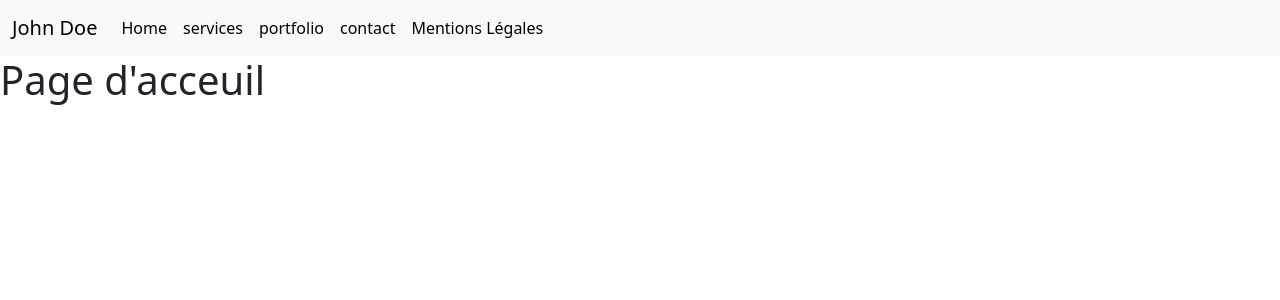
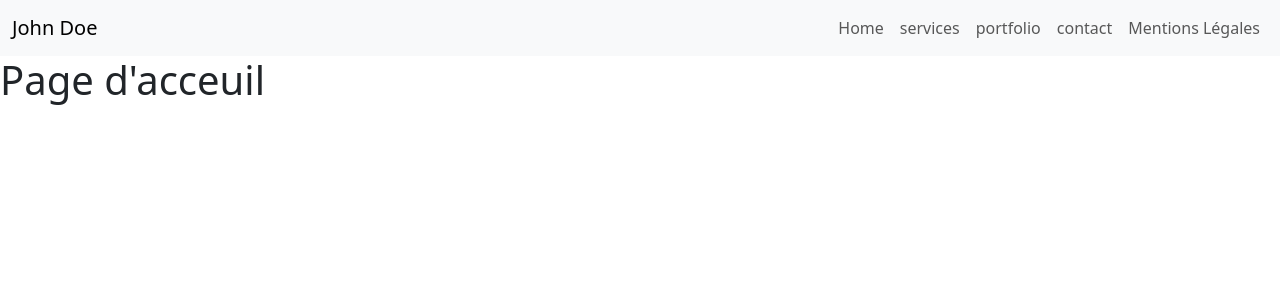
Before and after one commit to CL4P-TP-afk/Devoir_Creez_portfolio_React, a React (Vite) app in the folder app/: page / in a window 1280 px wide. Shown: the top 300 px of the page. Built offline with nearby package versions, Linux system fonts and the light colour scheme.

Commit message:
positionnement des liens du nav

```diff
--- a/app/src/components/Nav.jsx
+++ b/app/src/components/Nav.jsx
@@ -4,28 +4,28 @@ const Nav = () => {
     return (
         <>
             <header>
-            <nav class="navbar navbar-expand-lg bg-body-tertiary">
-                <div class="container-fluid">
+            <nav class="navbar navbar-expand-lg bg-body-tertiary ">
+                <div class="container-fluid ">
                     <span class="navbar-brand mb-0 h1" >John Doe</span>
                     <button class="navbar-toggler" type="button" data-bs-toggle="collapse" data-bs-target="#navbarSupportedContent" aria-controls="navbarSupportedContent" aria-expanded="false" aria-label="Toggle navigation">
                         <span class="navbar-toggler-icon"></span>
                     </button>
-                    <div class="collapse navbar-collapse" id="navbarSupportedContent">
-                        <ul class="navbar-nav me-auto mb-2 mb-lg-0">
+                    <div class="collapse navbar-collapse justify-content-end " id="navbarSupportedContent">
+                        <ul class="navbar-nav mb-2 mb-lg-0 ">
                             <li class="nav-item">
-                                <Link to="/" class="nav-link active" aria-current="page">Home</Link>
+                                <Link to="/" class="nav-link" >Home</Link>
                             </li>
                             <li class="nav-item">
-                                <Link to="/services" class="nav-link active" aria-current="page">services</Link>
+                                <Link to="/services" class="nav-link" >services</Link>
                             </li>
                             <li class="nav-item">
-                                <Link to="/portfolio" class="nav-link active" aria-current="page">portfolio</Link>
+                                <Link to="/portfolio" class="nav-link">portfolio</Link>
                             </li>
                             <li class="nav-item">
-                                <Link to="/contact" class="nav-link active" aria-current="page">contact</Link>
+                                <Link to="/contact" class="nav-link" >contact</Link>
                             </li>
                             <li class="nav-item">
-                                <Link to="/mentionslegales" class="nav-link active" aria-current="page">Mentions Légales</Link>
+                                <Link to="/mentionslegales" class="nav-link" >Mentions Légales</Link>
                             </li>
                         </ul>
                     </div>
```
